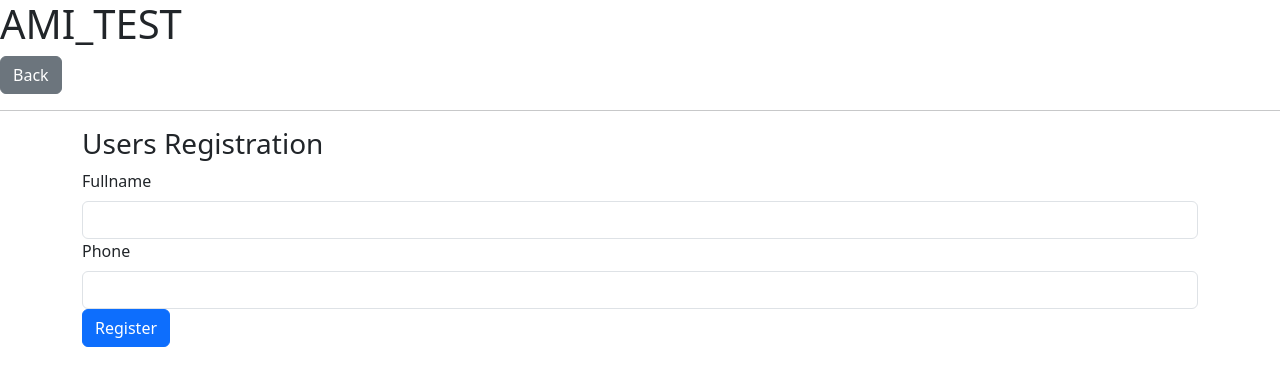
After one commit to IsCodeHard/dial1, a Flask app: page /register in a window 1280 px wide. The commit adds this page. Shown: the top 386 px of the page. Run offline with Flask 2, Linux system fonts and the light colour scheme; parts of the project's set-up code (start-up, migrations or seed data) failed here and were passed over; some libraries are stand-ins or nearby versions.

Commit message:
register and delete user

```diff
--- a/app.py
+++ b/app.py
@@ -1,5 +1,5 @@
 from flask_bootstrap import Bootstrap5
-from flask import Flask, render_template, url_for
+from flask import Flask, render_template, url_for, request
 import pymysql.cursors
 from keys import *
 import asyncio
@@ -21,7 +21,6 @@ def callback_originate(events):
 @app.route('/')
 def home():
     with connection.cursor() as cursor:
-        # Read a single record
         sql = "SELECT * FROM `users`"
         cursor.execute(sql)
         result = cursor.fetchall()
@@ -31,7 +30,6 @@ def home():
 @app.route('/call/<phone>', methods=['POST'])
 def dial(phone):
     with connection.cursor() as cursor:
-        # Read a single record
         sql = "SELECT * FROM `users` WHERE phone=%s"
         cursor.execute(sql, (phone,))
         result = cursor.fetchone()
@@ -55,5 +53,62 @@ def dial(phone):
         else:
             return "Invalid number"
 
+@app.route('/register', methods=['GET','POST'])
+def register():
+    if request.method == 'POST':
+        data = request.form
+
+        with connection.cursor() as cursor:
+            sql = "SELECT * FROM `users` WHERE phone=%s"
+            cursor.execute(sql, (data['phone'],))
+            result = cursor.fetchone()
+
+            if not result:
+                sql = "INSERT INTO users(fullname,phone) VALUES (%s,%s)"
+                cursor.execute(sql, (data['fullname'],data['phone']))
+                connection.commit()
+                return "success"
+            else:
+                return "user phone already exist"
+    return render_template('register.html')
+
+@app.route('/delete/<phone>', methods=['POST'])
+def delete(phone):
+    if request.method == 'POST':
+        data = request.form
+
+        with connection.cursor() as cursor:
+            sql = "SELECT * FROM `users` WHERE phone=%s"
+            cursor.execute(sql, (phone,))
+            result = cursor.fetchone()
+
+            if result:
+                sql = "DELETE FROM `users` WHERE phone=%s"
+                cursor.execute(sql, (phone,))
+                connection.commit()
+                return "success"
+            else:
+                return "error: User does'nt exist"
+
+
+@app.route('/edit/<phone>', methods=['GET','POST'])
+def edit():
+    if request.method == 'POST':
+        data = request.form
+
+        with connection.cursor() as cursor:
+            sql = "SELECT * FROM `users` WHERE phone=%s"
+            cursor.execute(sql, (data['phone'],))
+            result = cursor.fetchone()
+
+            if not result:
+                sql = "INSERT INTO users(fullname,phone) VALUES (%s,%s)"
+                cursor.execute(sql, (data['fullname'],data['phone']))
+                connection.commit()
+                return "success"
+            else:
+                return "user phone already exist"
+    return render_template('register.html')
+
 if __name__ == '__main__':
     app.run()
--- /dev/null
+++ b/templates/register.html
@@ -0,0 +1,55 @@
+<!DOCTYPE html>
+<html lang="en">
+<head>
+    <meta charset="UTF-8">
+    <meta http-equiv="X-UA-Compatible" content="IE=edge">
+    <meta name="viewport" content="width=device-width, initial-scale=1.0">
+    <script src="https://cdnjs.cloudflare.com/ajax/libs/jquery/3.6.4/jquery.min.js" integrity="sha512-pumBsjNRGGqkPzKHndZMaAG+bir374sORyzM3uulLV14lN5LyykqNk8eEeUlUkB3U0M4FApyaHraT65ihJhDpQ==" crossorigin="anonymous" referrerpolicy="no-referrer"></script>
+    {{ bootstrap.load_css() }}
+    <title>Home</title>
+</head>
+<body>
+    <div class="top">
+            <h1>AMI_TEST</h1>
+            <a href="{{url_for('home')}}" class="btn btn-secondary">Back</a>
+    </div>
+    <hr>
+    <div class="container">
+        <h3>Users Registration</h3>
+    <form class="form" action="" method="post" id="myForm">
+        <div class="form-group">
+            <label for="" class="form-label">Fullname</label>
+            <input type="text" name="fullname" class="form-control">
+        </div>
+        <div class="form-group">
+            <label for="" class="form-label">Phone</label>
+            <input type="tel" name="phone" class="form-control">
+        </div>
+        <button type="submit" class="btn btn-primary" id="btnS">Register</button>
+    </form>
+    </div>
+
+    {{ bootstrap.load_js() }}
+</body>
+<script>
+    let form = document.querySelector('#myForm')
+    let btn = document.querySelector('#btnS')
+    var obj = {};
+
+    btn.addEventListener('click', function(e){
+        e.preventDefault();
+
+        var formData = new FormData(form);
+        for (var key of formData.keys()) {
+            obj[key] = formData.get(key);
+        }
+
+        console.log(formData, obj)
+        $.post('register', obj, function(result){
+            console.log(result)
+        })
+
+    })
+
+</script>
+</html>
```
Also changed, not shown: templates/index.html (+13 -2 lines).
